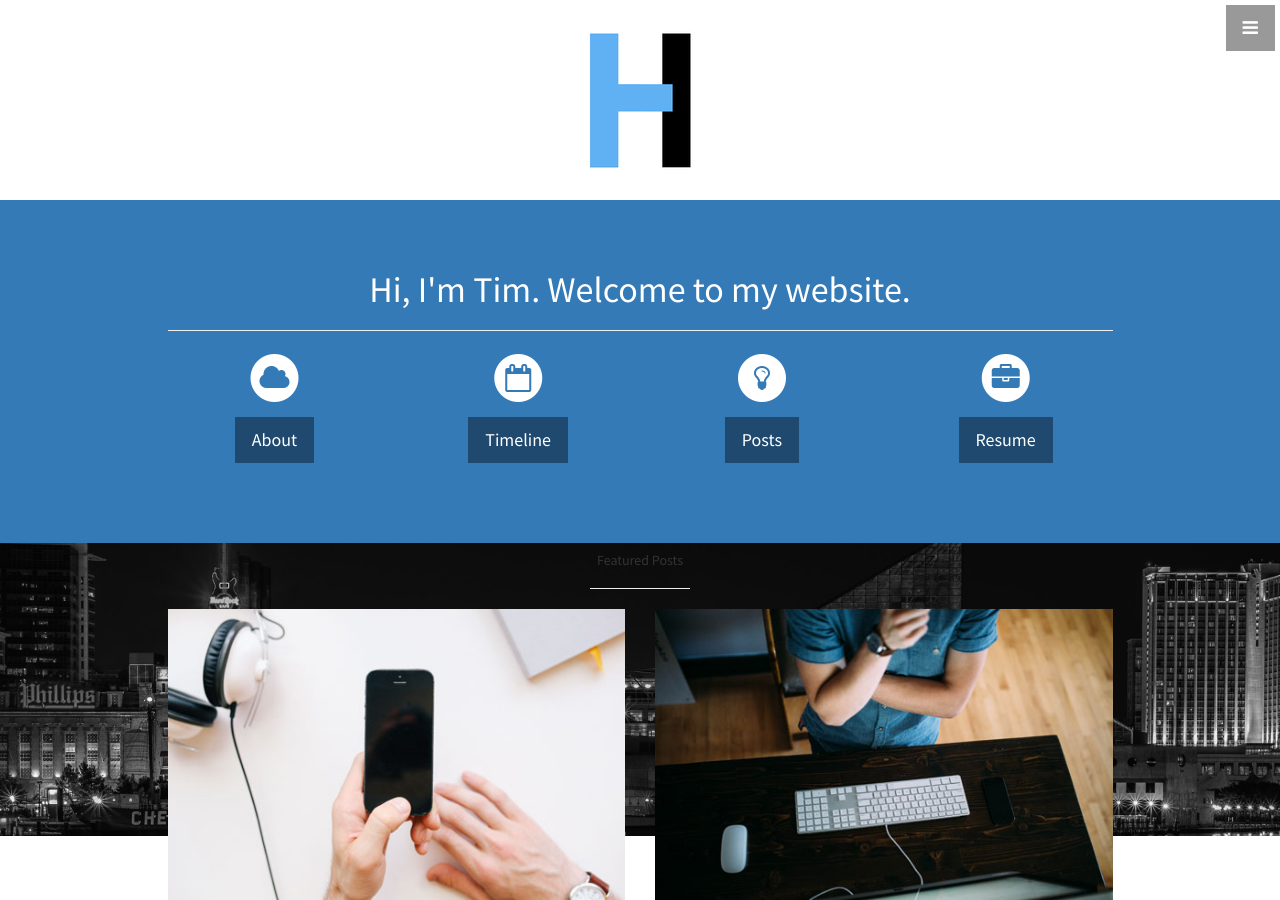
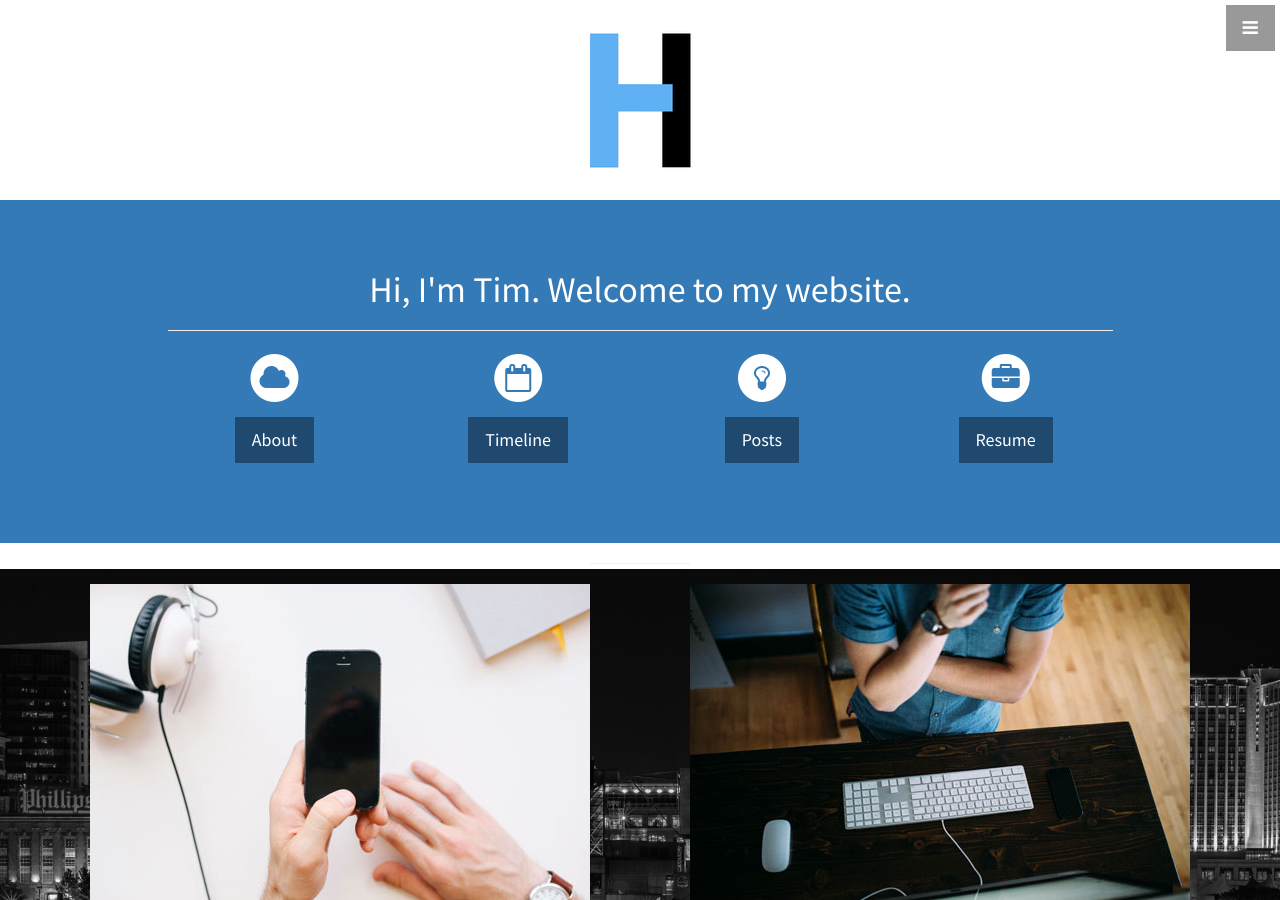
Before and after one commit to healyt22/healyt22.github.io, a Jekyll site: the page built from index.html, in a window 1280 px wide and 900 px high. Built offline with Jekyll 4.4.1, drawn with Linux system fonts in a browser that asks for light colours.

Commit message:
working on posts

```diff
--- a/_includes/header.html
+++ b/_includes/header.html
@@ -74,8 +74,7 @@
   <section id="featured">
     <div class="container">
       <div class="row">
-        <div class="col-lg-10 col-lg-offset-1 text-center">
-          <h5>Featured Posts</h5>
+        <div>
           <hr class="small">
           <div class="row">
             <div class="col-md-6">
@@ -92,6 +91,20 @@
                 </a>
               </div>
             </div>
+            <div class="col-md-6">
+              <div class="portfolio-item">
+                <a href="../portfolio/crime.html">
+                  <img class="img-portfolio img-responsive" src="img/portfolio-1.jpg">
+                </a>
+              </div>
+            </div>
+            <div class="col-md-6">
+              <div class="portfolio-item">
+                <a href="../portfolio/crime.html">
+                  <img class="img-portfolio img-responsive" src="img/portfolio-1.jpg">
+                </a>
+              </div>
+            </div>
           </div>
         </div>
         <!-- /.col-lg-10 -->
```
